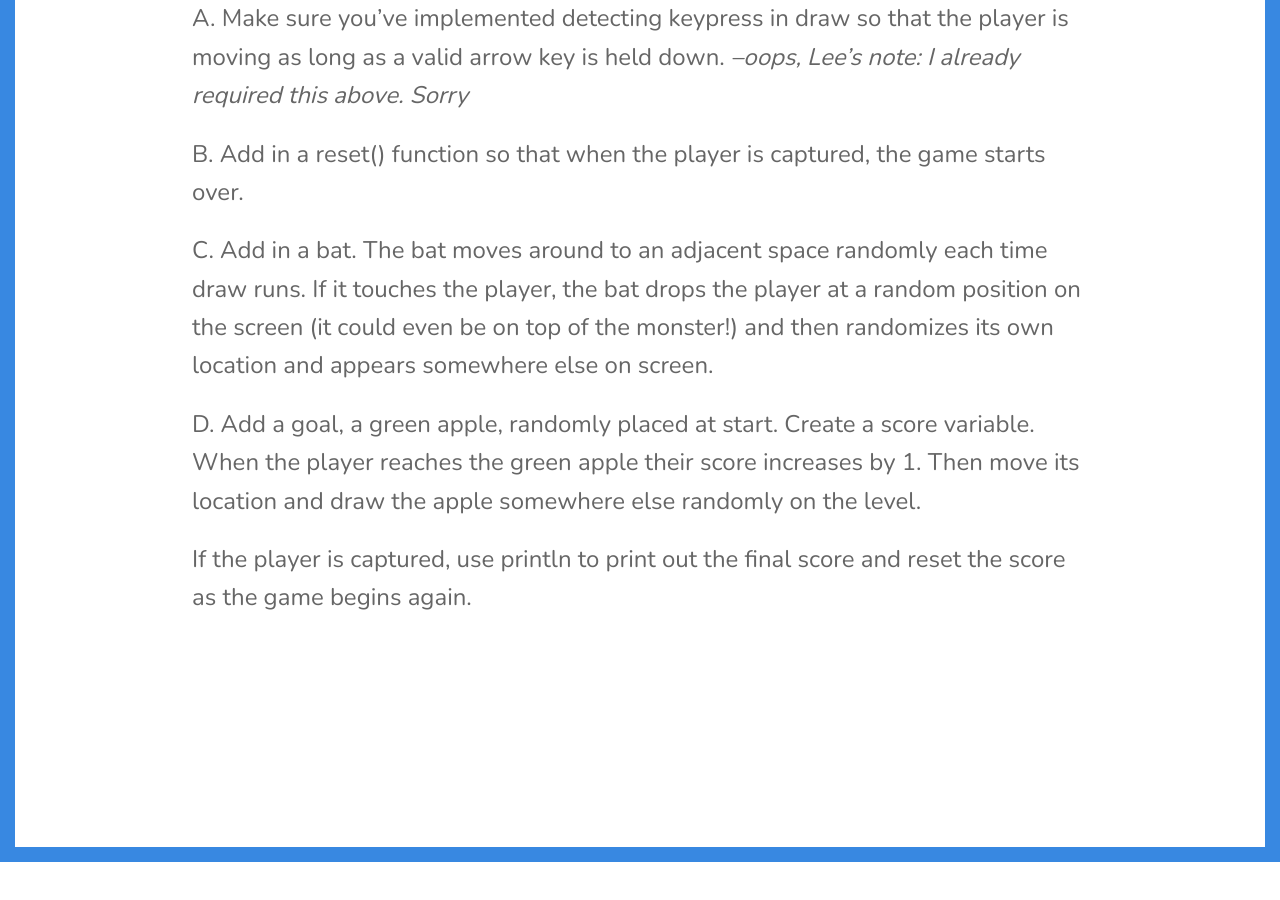
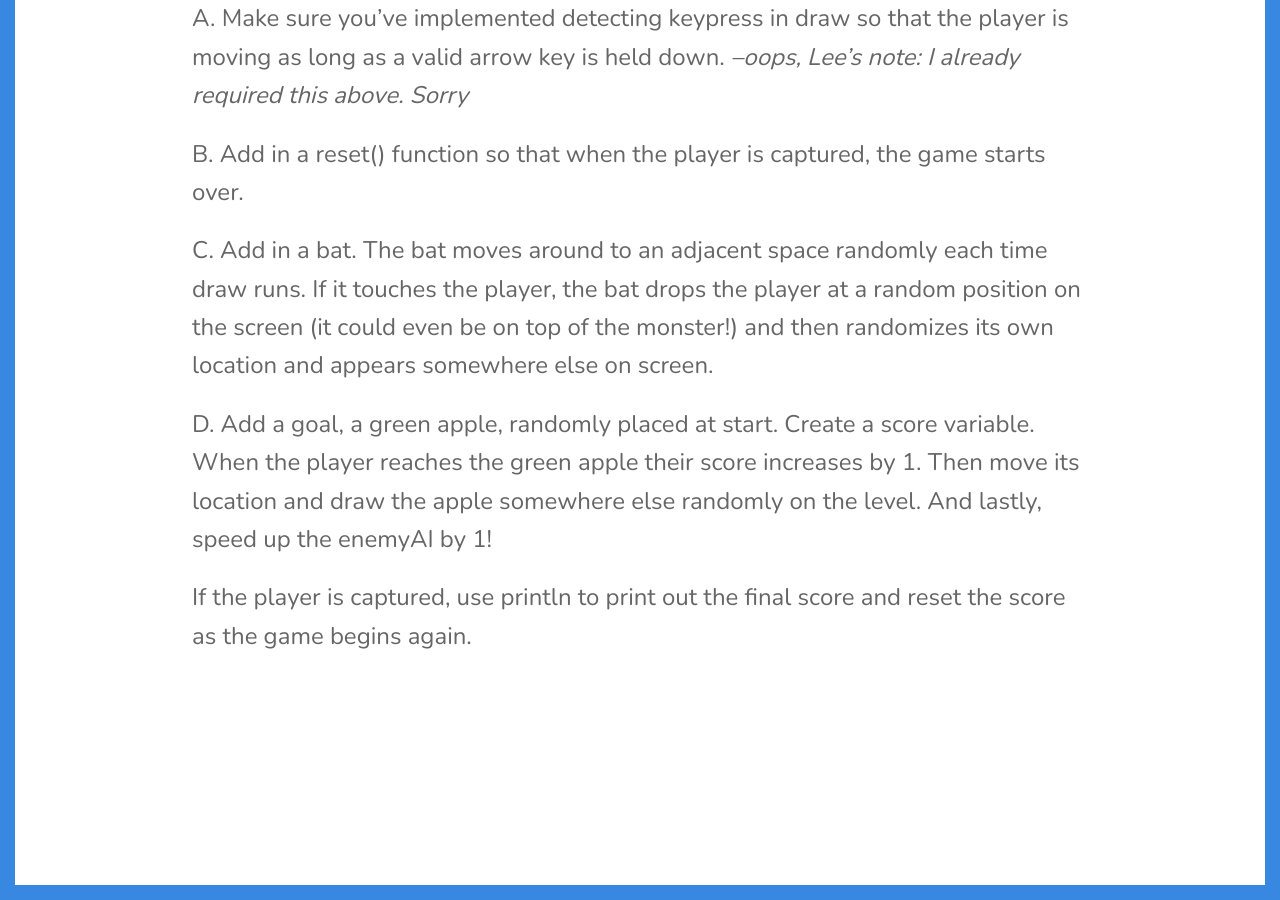
Before and after one commit to lee2sman/cs1_fall2020, a Jekyll site: the page built from _posts/2020-09-27-week5.md, in a window 1280 px wide and 900 px high, scrolled down 8389 px. Built offline with Jekyll 4.4.1, drawn with Linux system fonts in a browser that asks for light colours; nearby versions of some CDN libraries; before the commit the page ends 9251 px from its top, so only the background shows below that.

Commit message:
update hw notes

```diff
--- a/_posts/2020-09-27-week5.md
+++ b/_posts/2020-09-27-week5.md
@@ -184,6 +184,6 @@ B. Add in a reset() function so that when the player is captured, the game start
 
 C. Add in a bat. The bat moves around to an adjacent space randomly each time draw runs. If it touches the player, the bat drops the player at a random position on the screen (it could even be on top of the monster!) and then randomizes its own location and appears somewhere else on screen.
 
-D. Add a goal, a green apple, randomly placed at start. Create a score variable. When the player reaches the green apple their score increases by 1. Then move its location and draw the apple somewhere else randomly on the level.
+D. Add a goal, a green apple, randomly placed at start. Create a score variable. When the player reaches the green apple their score increases by 1. Then move its location and draw the apple somewhere else randomly on the level. And lastly, speed up the enemyAI by 1!
 
 If the player is captured, use println to print out the final score and reset the score as the game begins again.
```
